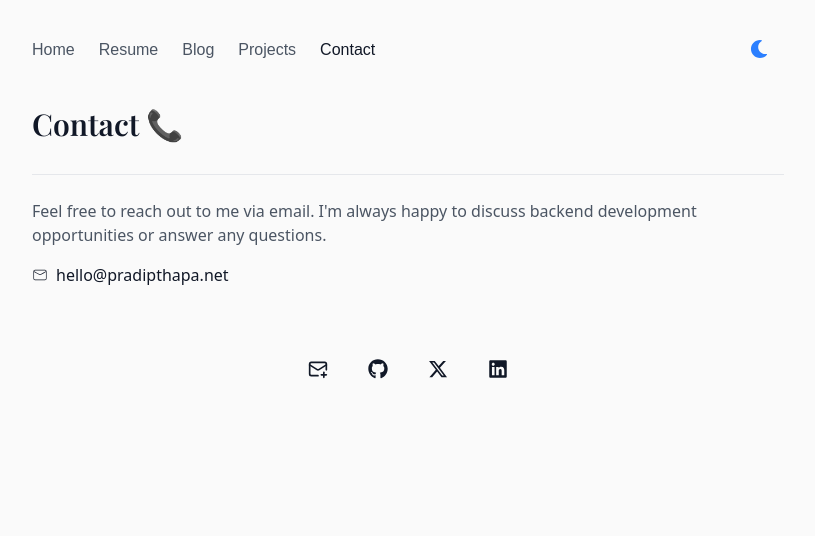
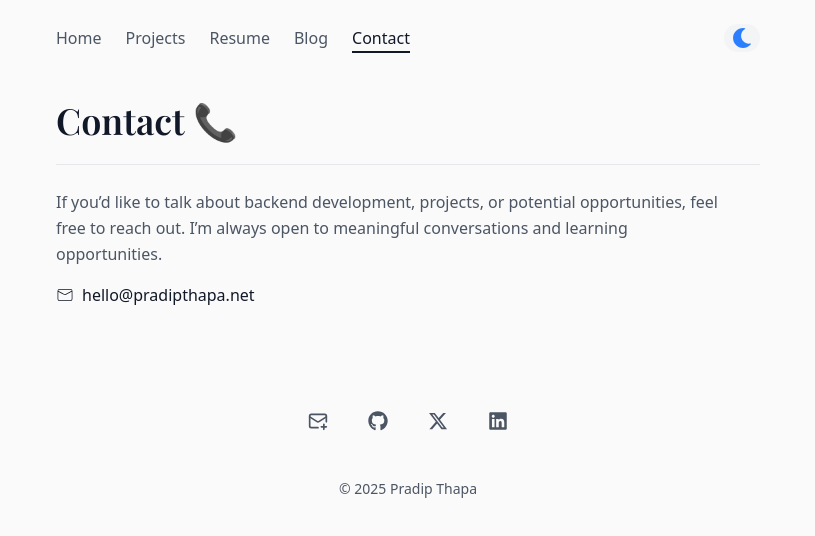
Before and after one commit to thepradipthapa/pradipthapa.net, a Next.js app: page /contact in a window 1280 px wide. Shown: the top 536 px of the page, without its empty margins (232-1047 px from the left). Built offline with nearby package versions, Linux system fonts and the light colour scheme; a web font is replaced by a local one.

Commit message:
reafactor: enhance frontend style of footer, navbar and toggle

```diff
--- a/src/app/contact/page.tsx
+++ b/src/app/contact/page.tsx
@@ -5,33 +5,37 @@ import type { Metadata } from "next";
 
 export const metadata: Metadata = {
   title: "Contact",
-  description:
-    "Get in touch with Pradip Thapa.",
+  description: "Get in touch with Pradip Thapa – Backend Developer.",
 };
-
 
 export default function Contact() {
   return (
-    <div className="flex flex-col divide-y divide-border-light dark:divide-border-dark">
-      <div className="flex flex-col pb-6">
-        <h1 className="text-3xl font-heading font-semibold mb-2 text-primary-light dark:text-primary-dark">
+    <section className="flex flex-col divide-y divide-border-light dark:divide-border-dark">
+
+      {/* Heading */}
+      <div className="pb-6">
+        <h1 className="text-3xl sm:text-4xl font-heading font-semibold text-primary-light dark:text-primary-dark">
           Contact 📞
         </h1>
       </div>
 
-      <section className="flex flex-col gap-4 py-6">
-        <p className="text-secondary-light dark:text-secondary-dark">
-          Feel free to reach out to me via email. I'm always happy to discuss backend development opportunities or answer any questions.
+      {/* Content */}
+      <section className="py-6 flex flex-col gap-4 max-w-2xl">
+        <p className="leading-relaxed text-secondary-light dark:text-secondary-dark">
+          If you’d like to talk about backend development, projects, or potential
+          opportunities, feel free to reach out. I’m always open to meaningful
+          conversations and learning opportunities.
         </p>
 
         <Link
           href={siteMap.mailTo}
-          className="inline-flex items-center gap-2 text-primary-light dark:text-primary-dark hover:underline focus:outline-none transition-colors"
+          className="inline-flex items-center gap-2 w-fit text-primary-light dark:text-primary-dark hover:underline focus:outline-none"
         >
-          <CiMail />
+          <CiMail className="text-lg" />
           hello@pradipthapa.net
         </Link>
       </section>
-    </div>
+
+    </section>
   );
 }
--- a/src/app/layout.tsx
+++ b/src/app/layout.tsx
@@ -49,17 +49,13 @@ export const metadata: Metadata = {
 
 export default function RootLayout({
   children,
-}: Readonly<{
-  children: React.ReactNode;
-}>) {
+}: Readonly<{ children: React.ReactNode }>) {
   return (
     <html lang="en" className={`${headingFont.variable} ${bodyFont.variable} antialiased`}>
-      <body
-        className=" min-h-screen bg-background-light dark:bg-background-dark"
-      >
-        <div className="max-w-3xl mx-auto px-2">
+      <body className="min-h-screen bg-background-light dark:bg-background-dark transition-colors duration-300">
+        <div className="max-w-3xl mx-auto px-4 sm:px-6 lg:px-8">
           <Navbar />
-          <main className="my-6">{children}</main>
+          <main className="my-6" id="main-content">{children}</main>
           <Footer />
         </div>
       </body>
--- a/src/app/page.tsx
+++ b/src/app/page.tsx
@@ -1,8 +1,7 @@
 /* eslint-disable react/no-unescaped-entities */
 
 import Link from "next/link";
-import { CiMail } from "react-icons/ci";
-import { GoArrowUpRight } from "react-icons/go";
+import { IoLogoGithub, IoMdMail } from "react-icons/io";
 
 export default function Home() {
   return (
@@ -102,8 +101,8 @@ export const chunks = [
             className="inline-flex items-center gap-2 text-primary-light dark:text-primary-dark
             hover:underline focus:outline-none"
           >
-            <GoArrowUpRight />
-            GitHub
+            <IoLogoGithub />
+            git me
           </Link>
 
           <Link
@@ -111,7 +110,7 @@ export const chunks = [
             className="inline-flex items-center gap-2 text-primary-light dark:text-primary-dark
             hover:underline focus:outline-none"
           >
-            <CiMail />
+            <IoMdMail  />
             hello@pradipthapa.net
           </Link>
         </div>
--- a/src/components/Footer.tsx
+++ b/src/components/Footer.tsx
@@ -1,5 +1,6 @@
 // components/Footer.tsx
 "use client";
+
 import Link from "next/link";
 import { FaGithub, FaLinkedin } from "react-icons/fa";
 import { FaXTwitter } from "react-icons/fa6";
@@ -9,42 +10,56 @@ export default function Footer() {
   const items = [
     {
       Icon: LuMailPlus,
-      href: "mailto:#",
-      title: "Email",
+      href: "mailto:hello@pradipthapa.net",
+      label: "Email",
     },
     {
       Icon: FaGithub,
       href: "https://github.com/thepradipthapa",
-      title: "Github",
+      label: "GitHub",
     },
     {
       Icon: FaXTwitter,
       href: "https://x.com/thepradipthapa",
-      title: "Twitter",
+      label: "Twitter",
     },
     {
       Icon: FaLinkedin,
       href: "https://www.linkedin.com/in/thepradipthapa/",
-      title: "LinkedIn",
+      label: "LinkedIn",
     },
   ];
 
   return (
-    <footer className="flex flex-col items-center justify-center">
-      <ul className="flex space-x-10 mb-6">
-        {items.map(({ Icon, href, title }) => (
-          <li key={title}>
+    <footer
+      aria-label="Footer social links"
+      className="flex flex-col items-center justify-center py-8"
+    >
+      <ul className="flex space-x-10">
+        {items.map(({ Icon, href, label }) => (
+          <li key={label}>
             <Link
               href={href}
               target="_blank"
               rel="noopener noreferrer"
-              className="p-2 rounded transition-colors text-primary-light dark:text-primary-dark"
+              aria-label={label}
+              className="
+                p-2 rounded
+                text-secondary-light dark:text-secondary-dark
+                hover:text-primary-light dark:hover:text-primary-dark
+                focus:outline-none focus:ring-2 focus:ring-border-light dark:focus:ring-border-dark
+                transition-colors
+              "
             >
               <Icon className="text-xl" />
             </Link>
           </li>
         ))}
       </ul>
+
+      <p className="mt-6 text-sm text-secondary-light dark:text-secondary-dark">
+        © {new Date().getFullYear()} Pradip Thapa
+      </p>
     </footer>
   );
 }
--- a/src/components/Navbar.tsx
+++ b/src/components/Navbar.tsx
@@ -1,47 +1,51 @@
 "use client";
+
 import Link from "next/link";
-import {usePathname} from 'next/navigation'
+import { usePathname } from "next/navigation";
 import { siteMap } from "@/lib/config/site-config";
 import ThemeToggle from "./ThemeToggle";
 
+const navItems = [
+  { title: "Home", href: siteMap.home },
+  { title: "Projects", href: siteMap.projects },
+  { title: "Resume", href: siteMap.resume },
+  { title: "Blog", href: siteMap.blog },
+  { title: "Contact", href: siteMap.contact },
+];
+
 export default function Navbar() {
-  const pathname = usePathname()
+  const pathname = usePathname();
 
-  const items = [
-    {
-      title: 'Home',
-      href: siteMap.home,
-    },
-    {
-      title: 'Resume',
-      href: siteMap.resume,
-    },
-    {
-      title: 'Blog',
-      href: siteMap.blog,
-    },
-    {
-      title: 'Projects',
-      href: siteMap.projects,
-    },
-    {
-      title: 'Contact',
-      href: siteMap.contact,
-    },
-  ]
   return (
-    <nav className="flex items-center justify-between py-4 text-lg font-body mt-4">
-      <ul className="flex space-x-6">
-        {items.map((item)=> (
-          <li key={item.title}>
-            <Link href={item.href} className={` ${pathname === item.href ? "text-primary-light dark:text-primary-dark" : "text-secondary-light dark:text-secondary-dark"} text-base`} >
-            {item.title}
-            </Link>
-          </li>
-        ))}
+    <nav className="flex items-center justify-between py-6" aria-label="Main navigation">
+      {/* Navigation */}
+      <ul className="flex items-center gap-6">
+        {navItems.map((item) => {
+          const isActive = pathname === item.href;
+
+          return (
+            <li key={item.title}>
+              <Link
+                href={item.href}
+                className={`
+                  relative text-base font-medium transition-colors
+                  ${
+                    isActive
+                      ? "text-primary-light dark:text-primary-dark after:absolute after:-bottom-1 after:left-0 after:h-0.5 after:w-full after:bg-current"
+                      : "text-secondary-light dark:text-secondary-dark hover:text-primary-light dark:hover:text-primary-dark"
+                  }
+                `}
+
+              >
+                {item.title}
+              </Link>
+            </li>
+          );
+        })}
       </ul>
 
-      <ThemeToggle/>
+      {/* Theme Toggle */}
+      <ThemeToggle />
     </nav>
-  )
+  );
 }
--- a/src/components/ThemeToggle.tsx
+++ b/src/components/ThemeToggle.tsx
@@ -1,45 +1,53 @@
 "use client";
+
 import { useEffect, useState } from "react";
-import { FaSun, FaMoon } from "react-icons/fa"; // import icons
+import { FaSun, FaMoon } from "react-icons/fa";
 
 const ThemeToggle = () => {
   const [isDarkMode, setIsDarkMode] = useState(false);
 
+  // Initialize theme on first render
   useEffect(() => {
-    if (
-      localStorage.theme === "dark" ||
-      (!("theme" in localStorage) &&
-        window.matchMedia("(prefers-color-scheme: dark)").matches)
-    ) {
+    const storedTheme = localStorage.getItem("theme");
+    const prefersDark = window.matchMedia("(prefers-color-scheme: dark)").matches;
+
+    if (storedTheme === "dark" || (!storedTheme && prefersDark)) {
       setIsDarkMode(true);
+      document.documentElement.classList.add("dark");
     } else {
       setIsDarkMode(false);
+      document.documentElement.classList.remove("dark");
     }
   }, []);
 
+  // Update theme whenever isDarkMode changes
   useEffect(() => {
     if (isDarkMode) {
       document.documentElement.classList.add("dark");
-      localStorage.theme = "dark";
+      localStorage.setItem("theme", "dark");
     } else {
       document.documentElement.classList.remove("dark");
-      localStorage.theme = "";
+      localStorage.setItem("theme", "light");
     }
   }, [isDarkMode]);
 
   return (
     <button
-      className="flex items-center gap-2 px-4 py-2 rounded-full transition-colors
-                 hover:bg-gray-100 dark:hover:bg-gray-800"
-      onClick={() => setIsDarkMode((prev) => !prev)}
+      aria-label="Toggle theme"
+      onClick={() => setIsDarkMode(prev => !prev)}
+      className="flex items-center gap-2 px-2 py-1 rounded-full transition-colors
+                 bg-gray-100 dark:bg-gray-800 hover:bg-gray-200 dark:hover:bg-gray-700
+                 focus:outline-none focus:ring-2 focus:ring-offset-2 focus:ring-gray-500"
     >
       {isDarkMode ? (
         <>
-          <FaSun className="text-yellow-400" />
+          <FaSun className="text-yellow-400 w-5 h-5 transition-transform duration-300" />
+          {/* <span className="text-sm text-gray-200">Day</span> */}
         </>
       ) : (
         <>
-          <FaMoon className="text-blue-500" />
+          <FaMoon className="text-blue-500 w-5 h-5 transition-transform duration-300" />
+          {/* <span className="text-sm  text-gray-800">Night</span> */}
         </>
       )}
     </button>
```
